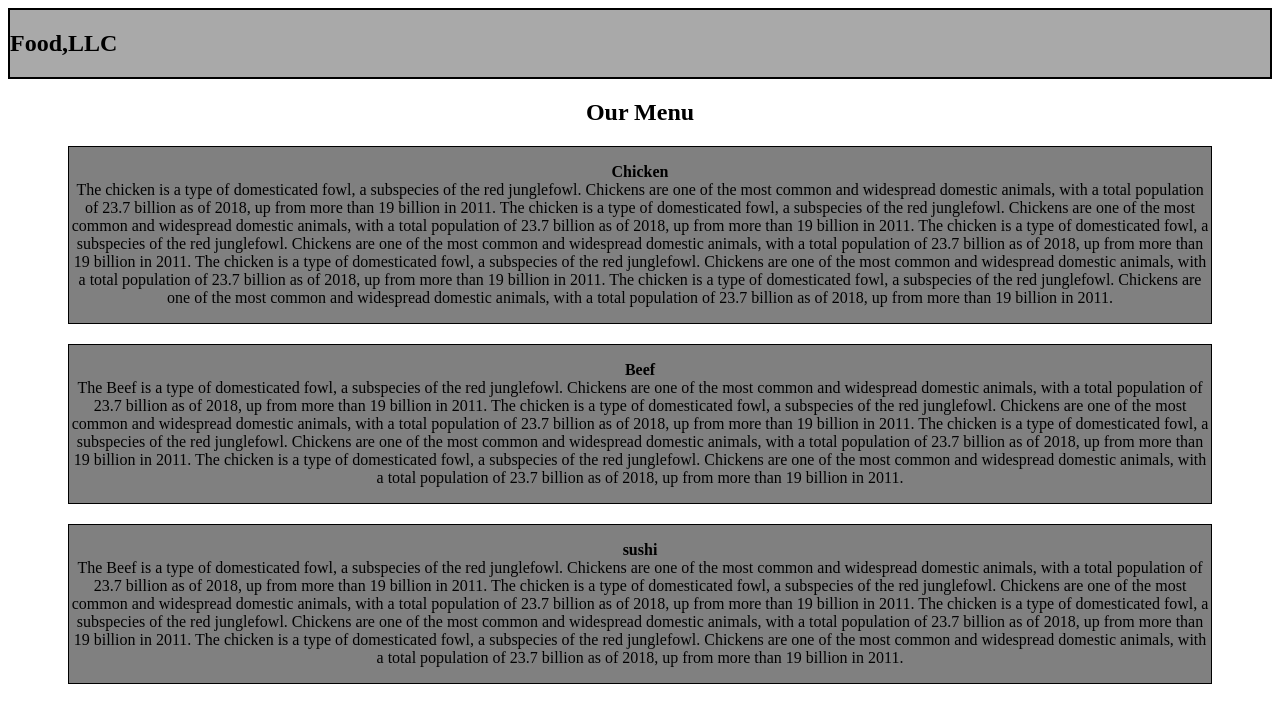
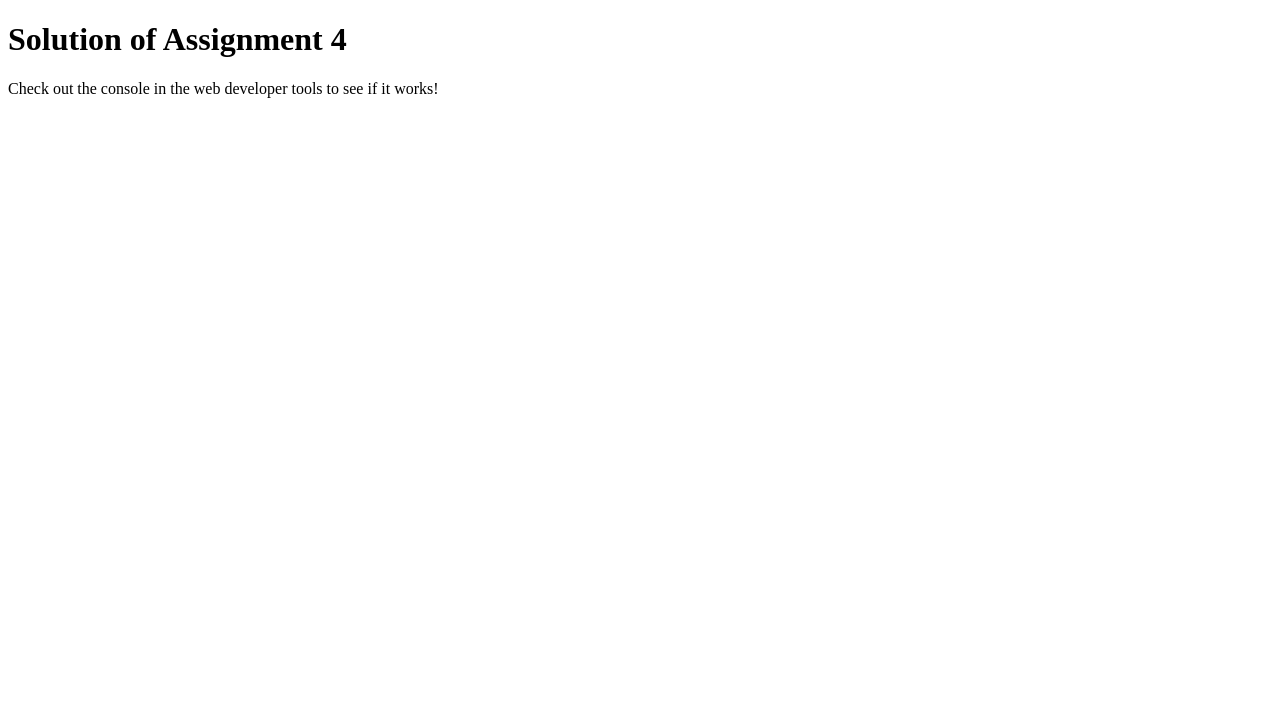
Before and after one commit to Farhan-labib/assignment-3, a plain HTML site: page index.html in a window 1280 px wide. Drawn offline with Linux system fonts and the light colour scheme.

Commit message:
Update index.html

```diff
--- a/index.html
+++ b/index.html
@@ -1,42 +1,17 @@
 <!DOCTYPE html>
-<html lang="en">
+<html>
+
 <head>
-    <meta charset="UTF-8">
-    <meta name="viewport" content="width=device-width, initial-scale=1.0">
-    <title>Document</title>
-    <style>
-        #a{background-color:darkgray ;
-        text-shadow: black;
-        box-sizing: border-box;border: 2px solid black;}
-        #b{text-align: center;}
-#c{background-color: gray;box-sizing: border-box;border: 1px solid black;margin-right:60px;margin-left: 60px
-; text-align: center;}
-#d{background-color: gray;box-sizing: border-box;border: 1px solid black;margin-right:60px;margin-left: 60px;margin-top: 20px;text-align: center;}
+    <meta charset="utf-8">
+    <title>Assignment Solution for Module 4</title>
+    <script src="SpeakHello.js"></script>
+    <script src="SpeakGoodBye.js"></script>
+    <script src="script.js"></script>
+</head>
 
-#e{background-color: gray;box-sizing: border-box;border: 1px solid black;margin-right:60px;margin-left: 60px;margin-top: 20px;text-align: center;}
+<body>
+    <h1>Solution of Assignment 4</h1>
+    <p>Check out the console in the web developer tools to see if it works!</p>
+</body>
 
-    </style>
-
-</head>
-<body>
-    <section id="a">
-<h2>Food,LLC</h2>
-    </section>
-
-    <h2 id="b">Our Menu</h2>
-    <section id="c">
-       <p> <b id="one">Chicken</b><br>
-        The chicken is a type of domesticated fowl, a subspecies of the red junglefowl. Chickens are one of the most common and widespread domestic animals, with a total population of 23.7 billion as of 2018, up from more than 19 billion in 2011. The chicken is a type of domesticated fowl, a subspecies of the red junglefowl. Chickens are one of the most common and widespread domestic animals, with a total population of 23.7 billion as of 2018, up from more than 19 billion in 2011. The chicken is a type of domesticated fowl, a subspecies of the red junglefowl. Chickens are one of the most common and widespread domestic animals, with a total population of 23.7 billion as of 2018, up from more than 19 billion in 2011. The chicken is a type of domesticated fowl, a subspecies of the red junglefowl. Chickens are one of the most common and widespread domestic animals, with a total population of 23.7 billion as of 2018, up from more than 19 billion in 2011. The chicken is a type of domesticated fowl, a subspecies of the red junglefowl. Chickens are one of the most common and widespread domestic animals, with a total population of 23.7 billion as of 2018, up from more than 19 billion in 2011.</p>
-    </section>
-    <section id="d">
-        <p> <b id="two">Beef</b><br>
-            The Beef is a type of domesticated fowl, a subspecies of the red junglefowl. Chickens are one of the most common and widespread domestic animals, with a total population of 23.7 billion as of 2018, up from more than 19 billion in 2011. The chicken is a type of domesticated fowl, a subspecies of the red junglefowl. Chickens are one of the most common and widespread domestic animals, with a total population of 23.7 billion as of 2018, up from more than 19 billion in 2011. The chicken is a type of domesticated fowl, a subspecies of the red junglefowl. Chickens are one of the most common and widespread domestic animals, with a total population of 23.7 billion as of 2018, up from more than 19 billion in 2011. The chicken is a type of domesticated fowl, a subspecies of the red junglefowl. Chickens are one of the most common and widespread domestic animals, with a total population of 23.7 billion as of 2018, up from more than 19 billion in 2011.</p>
-    </section>
-
-    <section id="e">
-        <p> <b id="three">sushi</b><br>
-            The Beef is a type of domesticated fowl, a subspecies of the red junglefowl. Chickens are one of the most common and widespread domestic animals, with a total population of 23.7 billion as of 2018, up from more than 19 billion in 2011. The chicken is a type of domesticated fowl, a subspecies of the red junglefowl. Chickens are one of the most common and widespread domestic animals, with a total population of 23.7 billion as of 2018, up from more than 19 billion in 2011. The chicken is a type of domesticated fowl, a subspecies of the red junglefowl. Chickens are one of the most common and widespread domestic animals, with a total population of 23.7 billion as of 2018, up from more than 19 billion in 2011. The chicken is a type of domesticated fowl, a subspecies of the red junglefowl. Chickens are one of the most common and widespread domestic animals, with a total population of 23.7 billion as of 2018, up from more than 19 billion in 2011.</p>
-    </section>
-
-</body>
 </html>
```
